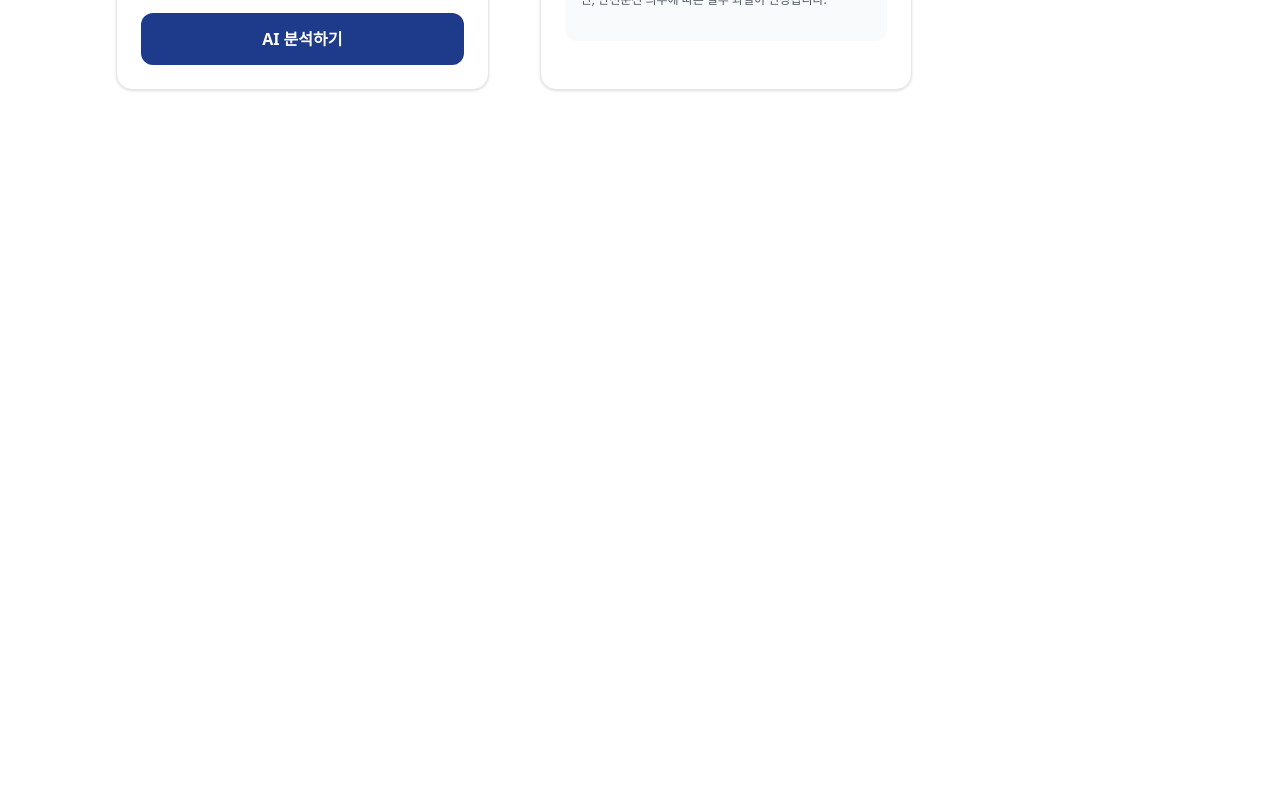
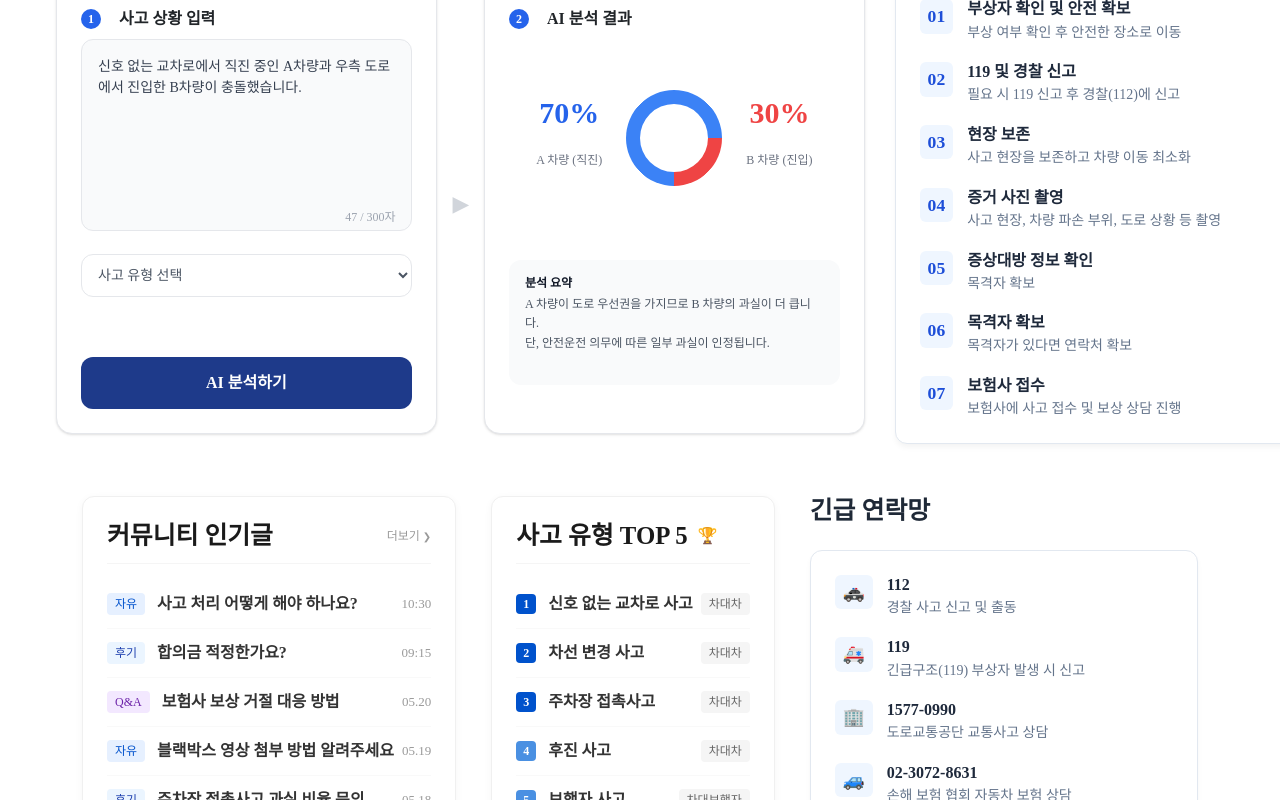
Before and after one commit to jeonseolmin/FaultFinder, a React (Vite) app in the folder faultFind_frontend/: page / in a window 1280 px wide. Shown: the part 780-1580 px from the top of the page. Before the commit the page ends 902 px from the top, so only its background shows below. Built offline with nearby package versions, Linux system fonts and the light colour scheme.

Commit message:
feat : (김정한) front 작업중

```diff
--- a/faultFind_frontend/src/App.jsx
+++ b/faultFind_frontend/src/App.jsx
@@ -1,9 +1,7 @@
-import React from 'react';
+import React, { useState } from 'react';
 import { Routes, Route } from 'react-router-dom';
 
 import Navbar from './components/Navbar';
-import QuickServices from './body/QuickServices.jsx';
-import AiFaultRatio from './body/AiFaultRatio.jsx';
 import CommunityPage from './pages/Community/CommunityPage.jsx';
 import Login from './pages/Login/Login.jsx';
 import Signup from './pages/Signup/Signup.jsx';
@@ -11,14 +9,20 @@ import WritePage from './pages/Write/WritePage.jsx';
 import PostDetail from './pages/Detail/PostDetail.jsx';
 import PostEdit from './pages/Edit/PostEdit.jsx';
 import AccidentGuide from './pages/AccidentGuide/AccidentGuide.jsx';
+import PopularPostAndBest5 from './body/PopularPostAndBest5.jsx';
+import Heder from './components/Heder/Heder.jsx';
+import QuickServices from './body/QuickServices.jsx';
+import AiFaultRatio from './body/AiFaultRatio.jsx';
+
+
 
 export default function App() {
   return (
     <>
-      <Navbar />
-
+      <Navbar/>
+      <Heder/>
       <Routes>
-        <Route path="/" element={<main><QuickServices /><AiFaultRatio /></main>} />
+        <Route path="/" element={<main><QuickServices /><AiFaultRatio /><PopularPostAndBest5/></main>} />
 
         <Route path="/community" element={<CommunityPage />} />
         <Route path="/accidentguide" element={<AccidentGuide />} />
--- a/faultFind_frontend/src/body/AiFaultRatio.css
+++ b/faultFind_frontend/src/body/AiFaultRatio.css
@@ -2,16 +2,23 @@
 
 /* 전체 대레이아웃 (2단 분할 구조 대비) */
 .ai-fault-container {
-  max-width: 80rem; /* 1280px (max-w-7xl) */
-  margin-left: 100px;
-  margin-right: auto;
+  font-family: 'Pretendard';
+  max-width: 1200px;
+  width: 100%;
+  margin: 0 auto; /* 1280px (max-w-7xl) */
+  /* margin-left: 30px;
+  margin-right: auto; */
   padding: 2rem 1rem; /* py-8 px-4 */
+  display: flex;
+  justify-content: center;
+  align-items: center;
+
 }
 
 .grid-layout {
   display: grid;
-  grid-template-columns: repeat(1, minmax(0, 1fr));
-  gap: 1.5rem; /* gap-6 */
+  grid-template-columns: 2fr 1fr;
+  gap: 30px; /* gap-6 */
   align-items: start;
 }
 
@@ -21,6 +28,7 @@
 }
 
 .section-title {
+  font-family: 'Pretendard';
   font-size: 1.55rem; /* text-xl */
   font-weight: 700; /* font-bold */
   color: #1f2937; /* text-gray-800 */
@@ -230,6 +238,65 @@
   line-height: 1.625; /* leading-relaxed */
 }
 
+/* 우측 섹션 디자인 */
+.right-section {
+  display: flex;
+  flex-direction: column;
+  width: 400px;
+  margin-left: auto;
+  margin-right: auto;
+}
+
+.guide-card {
+  background-color: #ffffff;
+  border: 1px solid #e2e8f0;
+  border-radius: 12px;
+  padding: 24px;
+  box-shadow: 0 4px 6px -1px rgba(0, 0, 0, 0.05);
+}
+
+.guide-list {
+  list-style: none;
+  padding: 0;
+  margin: 0;
+}
+
+.guide-list li {
+  display: flex;
+  align-items: flex-start;
+  margin-bottom: 20px;
+}
+
+.guide-list li:last-child {
+  margin-bottom: 0; /* 마지막 요소는 여백 제외 */
+}
+
+/* 숫자 번호 스타일 */
+.guide-num {
+  font-weight: bold;
+  font-size: 1.1rem;
+  color: #1d4ed8; /* 포인트 블루 색상 */
+  background-color: #eff6ff;
+  padding: 4px 8px;
+  border-radius: 6px;
+  margin-right: 14px;
+}
+
+/* 가이드 본문 스타일 */
+.guide-content h4 {
+  margin: 0 0 4px 0;
+  font-size: 1rem;
+  color: #1e293b;
+  font-weight: 600;
+}
+
+.guide-content p {
+  margin: 0;
+  font-size: 0.875rem;
+  color: #64748b;
+  line-height: 1.4;
+}
+
 
 /* [반응형 미디어 쿼리 - PC화면 대응] */
 
--- a/faultFind_frontend/src/body/AiFaultRatio.jsx
+++ b/faultFind_frontend/src/body/AiFaultRatio.jsx
@@ -105,6 +105,65 @@ function AiFaultRatio() {
 
           </div>
         </div>
+
+        {/* 우측 영역 : 사고 대처 가이드 */}
+        <div className="right-section">
+          <h2 className="section-title">사고 체크리스트</h2>
+
+          <div className="guide-card">
+            <ul className="guide-list">
+              <li>
+                <span className="guide-num">01</span>
+                <div className="guide-content">
+                  <h4>부상자 확인 및 안전 확보</h4>
+                  <p>부상 여부 확인 후 안전한 장소로 이동</p>
+                </div>
+              </li>
+              <li>
+                <span className="guide-num">02</span>
+                <div className="guide-content">
+                  <h4>119 및 경찰 신고</h4>
+                  <p>필요 시 119 신고 후 경찰(112)에 신고</p>
+                </div>
+              </li>
+              <li>
+                <span className="guide-num">03</span>
+                <div className="guide-content">
+                  <h4>현장 보존</h4>
+                  <p>사고 현장을 보존하고 차량 이동 최소화</p>
+                </div>
+              </li>
+              <li>
+                <span className="guide-num">04</span>
+                <div className="guide-content">
+                  <h4>증거 사진 촬영</h4>
+                  <p>사고 현장, 차량 파손 부위, 도로 상황 등 촬영</p>
+                </div>
+              </li>
+              <li>
+                <span className="guide-num">05</span>
+                <div className="guide-content">
+                  <h4>증상대방 정보 확인</h4>
+                  <p>목격자 확보</p>
+                </div>
+              </li>
+              <li>
+                <span className="guide-num">06</span>
+                <div className="guide-content">
+                  <h4>목격자 확보</h4>
+                  <p>목격자가 있다면 연락처 확보</p>
+                </div>
+              </li>
+              <li>
+                <span className="guide-num">07</span>
+                <div className="guide-content">
+                  <h4>보험사 접수</h4>
+                  <p>보험사에 사고 접수 및 보상 상담 진행</p>
+                </div>
+              </li>
+            </ul>
+          </div>
+        </div>
       </div>
     </div>
 
--- a/faultFind_frontend/src/body/PopularPostAndBest5.css
+++ b/faultFind_frontend/src/body/PopularPostAndBest5.css
@@ -1,6 +1,7 @@
 .container {
+  font-family: 'Pretendard';
   display: flex;
-  gap: 24px;
+  gap: 35px;
   width: 100%;
   max-width: 1200px;
   margin: 0 auto;
@@ -27,7 +28,7 @@
 }
 
 .title {
-  font-size: 18px;
+  font-size: 1.55rem;
   font-weight: bold;
   color: #1a1a1a;
   margin: 0;
@@ -75,7 +76,8 @@
 }
 
 .postTitle {
-  font-size: 14px;
+  font-size: 1rem;
+  font-weight: bold;
   color: #333333;
   white-space: nowrap;
   overflow: hidden;
--- a/faultFind_frontend/src/body/PopularPostAndBest5.jsx
+++ b/faultFind_frontend/src/body/PopularPostAndBest5.jsx
@@ -43,11 +43,11 @@ function PopularPostAndBest5() {
         </ul>
       </div>
 
-      {/* 인기 사고사례 TOP 5 */}
+      {/* 사고 유형 TOP 5 */}
       <div className="section">
         <div className="header">
           <div className="header-icon-wrapper">
-            <h2 className="title">인기 사고사례 TOP 5</h2>
+            <h2 className="title">사고 유형 TOP 5</h2>
             <span className="trophy-icon">🏆</span>
           </div>
         </div>
@@ -69,30 +69,50 @@ function PopularPostAndBest5() {
       </div>
 
 
-      {/* 인기 사고사례 TOP 5 */}
-      <div className="section">
-        <div className="header">
-          <div className="header-icon-wrapper">
-            <h2 className="title">인기 사고사례 TOP 5</h2>
-            <span className="trophy-icon">🏆</span>
+      {/* 우측 영역 : 긴급 연락망 */}
+        <div className="right-section">
+
+          <h2 className="section-title">긴급 연락망</h2>
+
+          <div className="guide-card">
+            <ul className="guide-list">
+              <li>
+                <span className="guide-num">🚓</span>
+                <div className="guide-content">
+                  <h4>112</h4>
+                  <p>경찰 사고 신고 및 출동</p>
+                </div>
+              </li>
+              <li>
+                <span className="guide-num">🚑</span>
+                <div className="guide-content">
+                  <h4>119</h4>
+                  <p>긴급구조(119) 부상자 발생 시 신고</p>
+                </div>
+              </li>
+              <li>
+                <span className="guide-num">🏢</span>
+                <div className="guide-content">
+                  <h4>1577-0990</h4>
+                  <p>도로교통공단 교통사고 상담</p>
+                </div>
+              </li>
+              <li>
+                <span className="guide-num">🚙</span>
+                <div className="guide-content">
+                  <h4>02-3072-8631</h4>
+                  <p>손해 보험 협회 자동차 보험 상담</p>
+                </div>
+              </li>
+              <div class="alert alert-primary" role="alert">
+                 📞   모든 사고는 신속하고 정확하게!
+                <br></br>
+                위급 상황 시 112 또는 119로
+                즉시 연락하세요.
+              </div>
+            </ul>
           </div>
         </div>
-        <ul className="list">
-          {topAccidents.map((accident) => (
-            <li key={accident.id} className="listItem">
-              <div className="leftContent">
-                <span className="rank" style={{
-                  backgroundColor: accident.rank <= 3 ? '#0052CC' : '#4A90E2'
-                }}>
-                  {accident.rank}
-                </span>
-                <span className="postTitle">{accident.title}</span>
-              </div>
-              <span className="typeTag">{accident.type}</span>
-            </li>
-          ))}
-        </ul>
-      </div>
 
     </div>
   );
--- a/faultFind_frontend/src/body/QuickServices.css
+++ b/faultFind_frontend/src/body/QuickServices.css
@@ -11,9 +11,11 @@
 }
 /* 자주 찾는 서비스 */
 .services-title-main {
+
   font-size: 22px;
   font-weight: bold;
   font-weight: 700;
+  font-family: 'Pretendard';
   margin-top: 15px;
   color: #1f2937;
   margin-bottom: 20px;
@@ -22,6 +24,7 @@
 
 /* 카드 기본 스타일 */
 .service-card {
+  font-family: 'Pretendard';
   display: flex;
   flex-direction: column;
   align-items: center;
@@ -72,7 +75,7 @@
 
 /* 텍스트 스타일 */
 .service-title {
-  font-size: 1rem;
+  font-size: 1.30rem;
   font-weight: 700;
   color: #111827;
   margin-bottom: 4px;
@@ -85,6 +88,7 @@
 }
 
 .service-desc {
+  font-family: 'Pretendard';
   font-size: 0.75rem;
   color: #9ca3af;
   font-weight: 500;
--- a/faultFind_frontend/src/components/Heder/Heder.css
+++ b/faultFind_frontend/src/components/Heder/Heder.css
@@ -1,4 +1,5 @@
 .Heder {
+  font-family: 'Pretendard';
   width: 100%;
   background-color: #fff;
 
--- a/faultFind_frontend/src/components/Navbar/Navbar.css
+++ b/faultFind_frontend/src/components/Navbar/Navbar.css
@@ -1,5 +1,6 @@
 /* 기본 네비게이션 바 스타일 */
 .navbar {
+  font-family: 'Pretendard';
   display: flex;
   justify-content: space-between;
   align-items: center;
```
Also changed, not shown: 1 other file (tests, documents, lock files or other folders).
